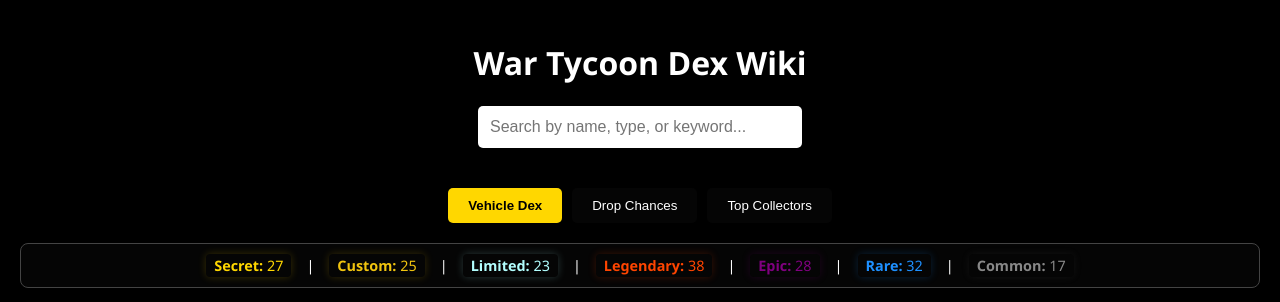
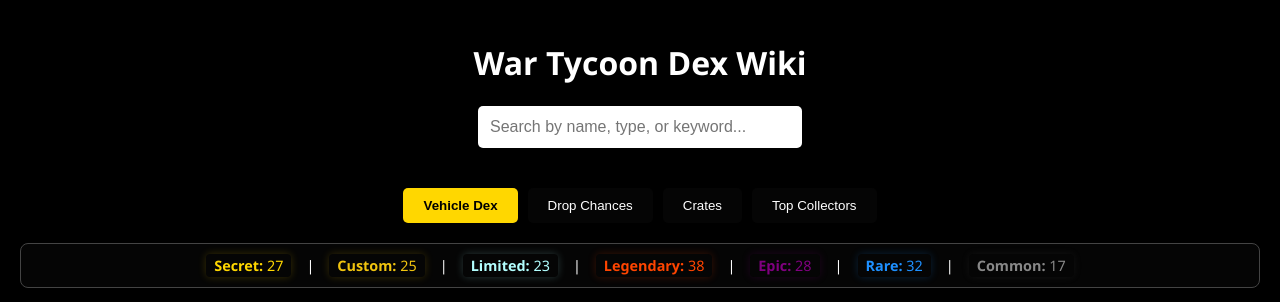
Before and after one commit to LingonJR/wartycoondex, a plain HTML site: page index.html in a window 1280 px wide. Shown: the top 302 px of the page. Drawn offline with nearby package versions, Linux system fonts and the light colour scheme.

Commit message:
Update index.html

```diff
--- a/index.html
+++ b/index.html
@@ -24,6 +24,7 @@
     <nav class="tabs">
         <button class="tab-btn active" onclick="openTab('dex')">Vehicle Dex</button>
         <button class="tab-btn" onclick="openTab('chances')">Drop Chances</button>
+        <button class="tab-btn" onclick="openTab('crates')">Crates</button>
         <button class="tab-btn" onclick="openTab('collector')">Top Collectors</button>
     </nav>
 
```
